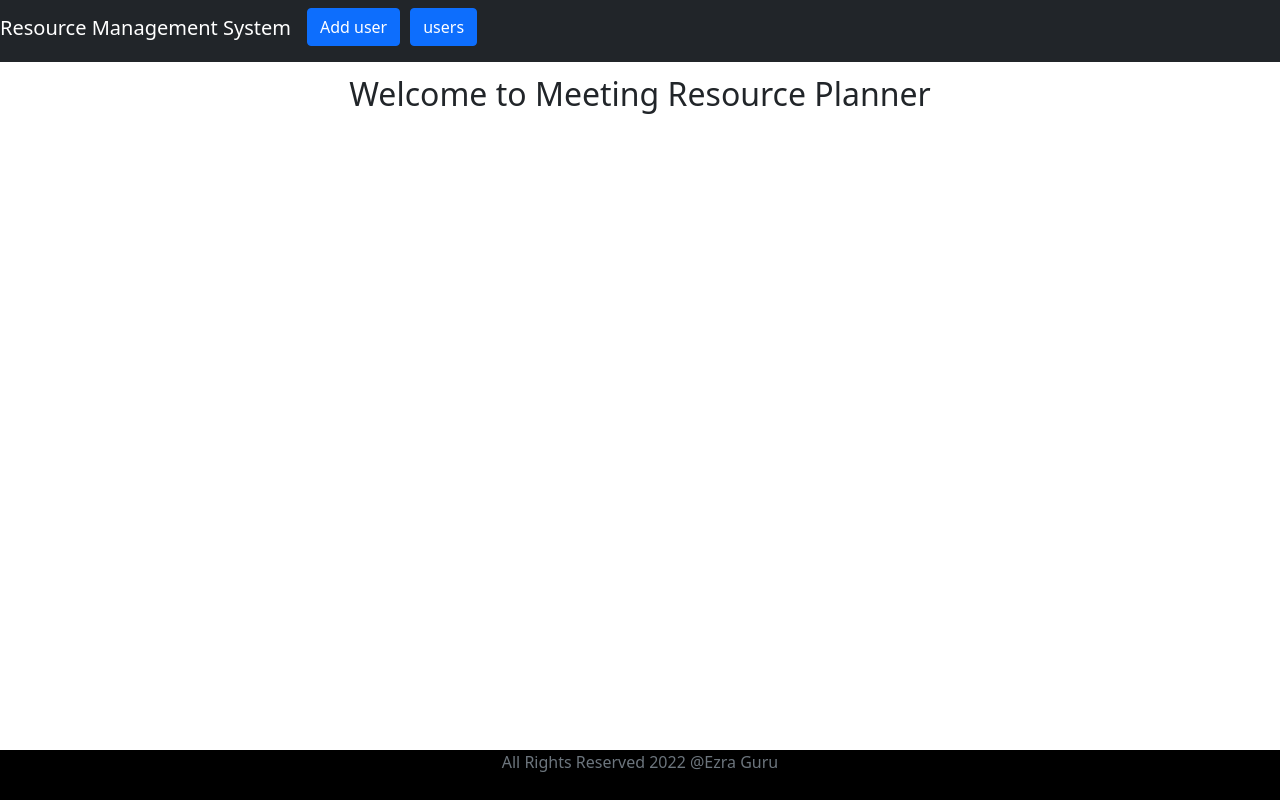
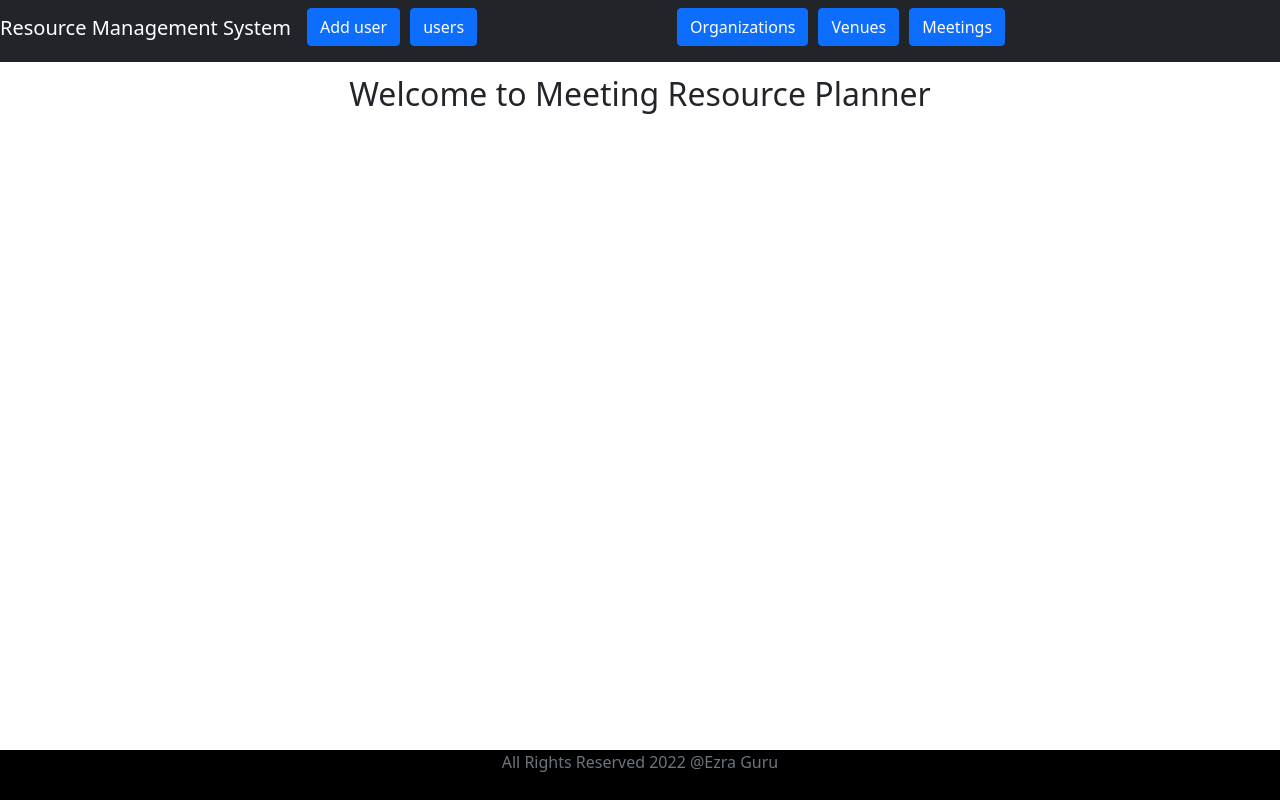
Before and after one commit to ezralangat88/Resource-Planner-Front-End--React-hooks-, a React (Create React App) app: page / in a window 1280 px wide. Built offline with nearby package versions, Linux system fonts and the light colour scheme.

Commit message:
added nav-buttons..

```diff
--- a/src/App.css
+++ b/src/App.css
@@ -13,3 +13,11 @@
   height: auto;
   background-size: cover;
 }
+
+.navbar-bg{
+  background-color: rgb(2, 84, 87);
+}
+
+.navbar-color{
+  color: rgb(19, 161, 26)
+}
--- a/src/Components/HeaderComponent.jsx
+++ b/src/Components/HeaderComponent.jsx
@@ -10,6 +10,9 @@ const HeaderComponent = () => {
                                 <a href="/" className="navbar-brand">Resource Management System</a>
                                 <Link to = 'add-user' className='btn btn-primary mb-2'>Add user</Link>
                                 <Link to = 'users' className='btn btn-primary mb-2' style = {{marginLeft:"10px"}}>users</Link>
+                                <Link to = '' className='btn btn-primary mb-2' style = {{marginLeft:"200px"}}>Organizations</Link>
+                                <Link to = '' className='btn btn-primary mb-2' style = {{marginLeft:"10px"}}>Venues</Link>
+                                <Link to = '' className='btn btn-primary mb-2' style = {{marginLeft:"10px"}}>Meetings</Link>
                                 </div>
                     </nav>
             </header>
```
